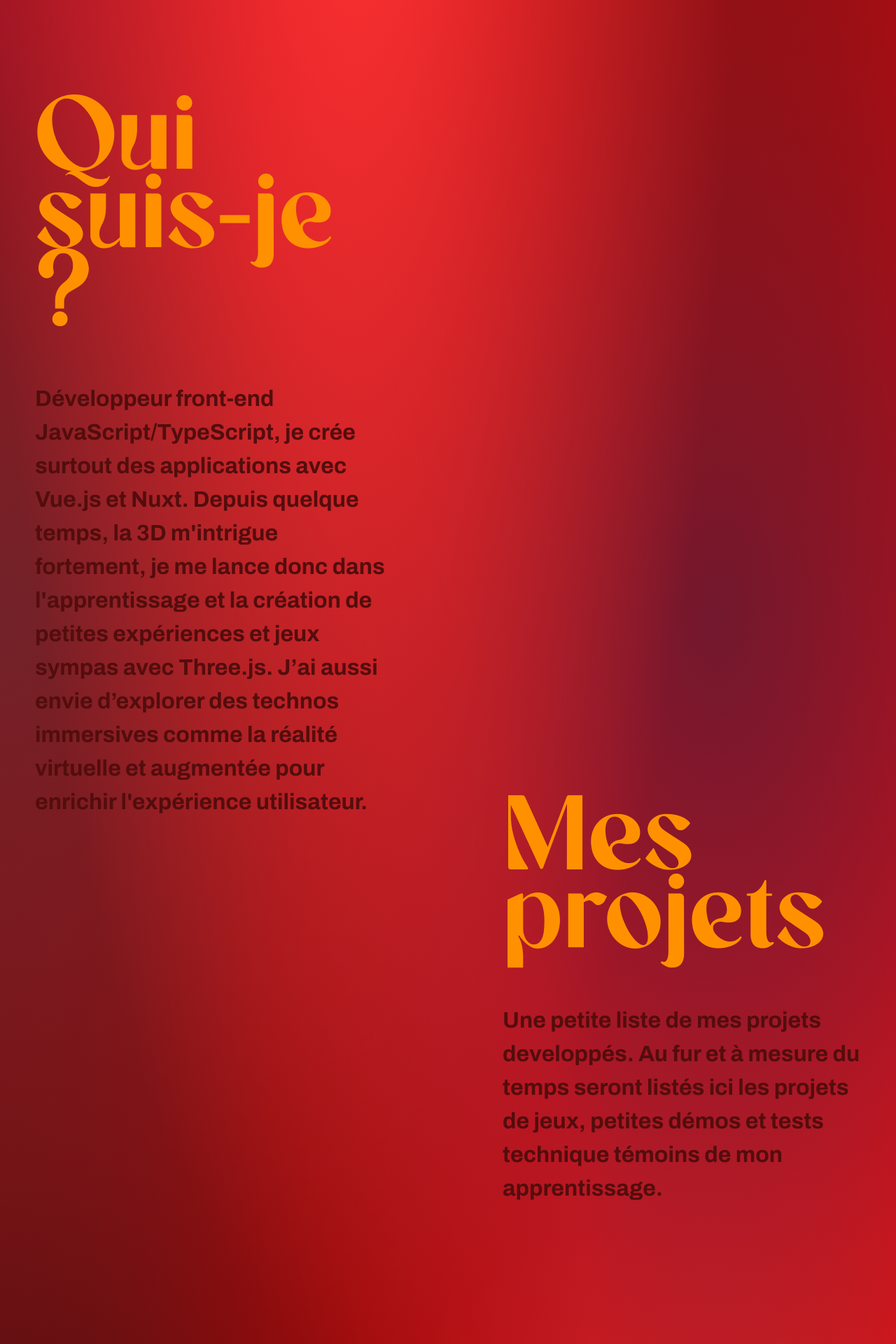
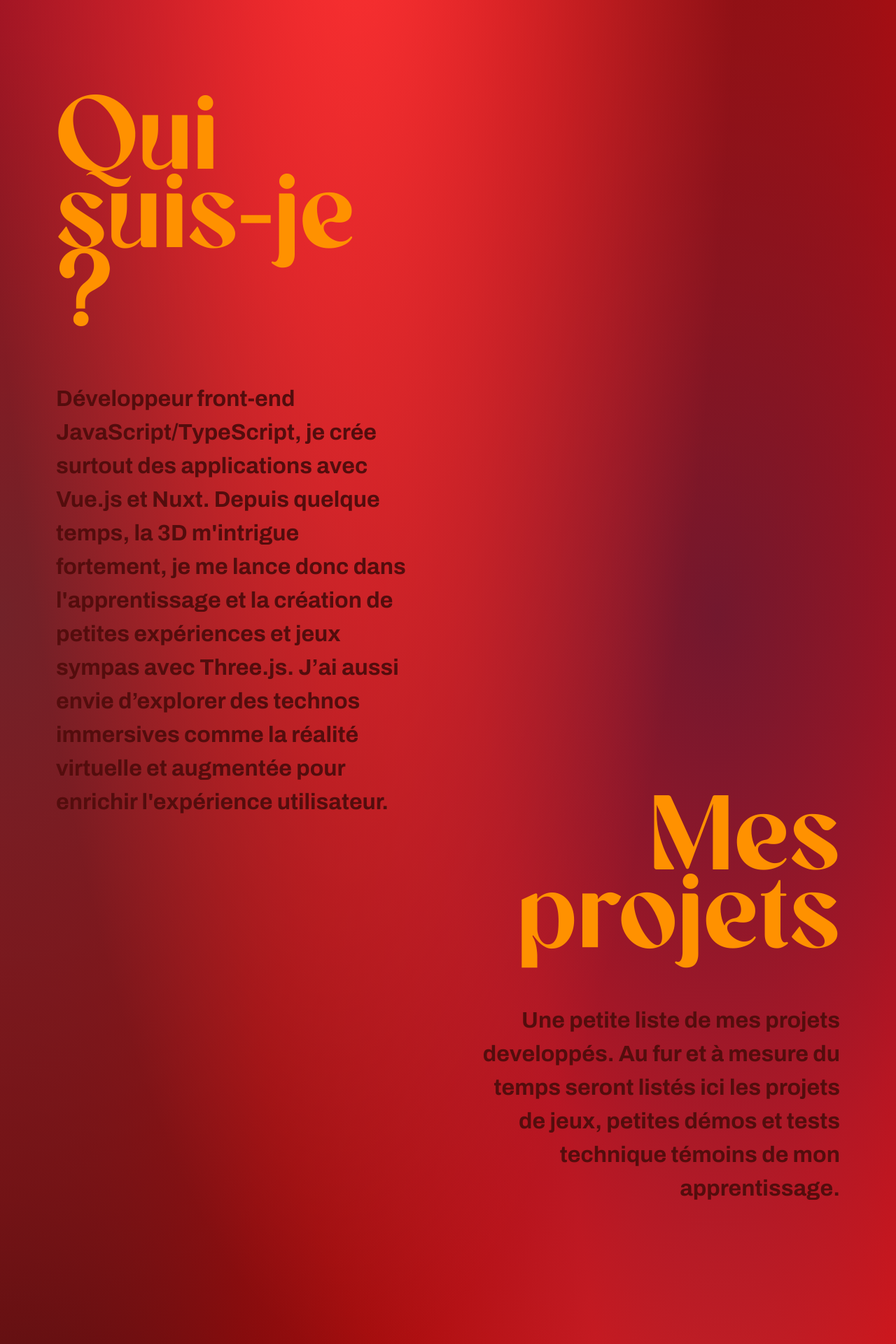
Before and after one commit to Ackermiam/horror-site, a Vue app: page / in a window 1280 px wide. Shown: the part 1120-3040 px from the top of the page at 70% size. Built offline with nearby package versions, Linux system fonts and the light colour scheme; no server answers.

Commit message:
update smartphone version

```diff
--- a/src/App.vue
+++ b/src/App.vue
@@ -1,4 +1,3 @@
-
 <template>
   <section class="Section">
     <div ref="three"></div>
@@ -7,25 +6,42 @@
     <h1 class="thirdtitle">Acker'Prod</h1>
     <h1 class="fourthtitle">Acker'Prod</h1>
     <div class="Presentation">
-      <h3>Qui <br> suis-je ?</h3>
-      <p>Développeur front-end JavaScript/TypeScript, je crée surtout des applications avec Vue.js et Nuxt. Depuis quelque temps, la 3D m'intrigue fortement, je me lance donc dans l'apprentissage et la création de petites expériences et jeux sympas avec Three.js. J’ai aussi envie d’explorer des technos immersives comme la réalité virtuelle et augmentée pour enrichir l'expérience utilisateur.</p>
+      <h3>
+        Qui <br />
+        suis-je ?
+      </h3>
+      <p>
+        Développeur front-end JavaScript/TypeScript, je crée surtout des
+        applications avec Vue.js et Nuxt. Depuis quelque temps, la 3D m'intrigue
+        fortement, je me lance donc dans l'apprentissage et la création de
+        petites expériences et jeux sympas avec Three.js. J’ai aussi envie
+        d’explorer des technos immersives comme la réalité virtuelle et
+        augmentée pour enrichir l'expérience utilisateur.
+      </p>
     </div>
     <div class="PresentationProject">
-      <h3>Mes <br> projets</h3>
-      <p>Une petite liste de mes projets developpés. Au fur et à mesure du temps seront listés ici les projets de jeux, petites démos et tests technique témoins de mon apprentissage.</p>
+      <h3>
+        Mes <br />
+        projets
+      </h3>
+      <p>
+        Une petite liste de mes projets developpés. Au fur et à mesure du temps
+        seront listés ici les projets de jeux, petites démos et tests technique
+        témoins de mon apprentissage.
+      </p>
     </div>
   </section>
 </template>
 
 <script setup lang="ts">
-import {ref, onMounted} from "vue";
+import { ref, onMounted } from "vue";
 import { Logic } from "./three/logic";
 
 const three = ref();
 
 onMounted(() => {
   const logic = new Logic(three.value);
-})
+});
 </script>
 
 <style scoped>
@@ -41,8 +57,8 @@ div {
 }
 
 h1 {
-  font-family: 'Mewatonia';
-  font-size: 12em;
+  font-size: 5em;
+  font-family: "Mewatonia";
   position: absolute;
   left: 50%;
   transform: translateX(-50%);
@@ -51,51 +67,96 @@ h1 {
   z-index: -1;
 }
 
+h3 {
+  font-family: "Mewatonia";
+  font-size: 5em;
+  line-height: 0.7em;
+  margin: 0 0 0.5em 0;
+  color: rgb(255, 145, 0);
+}
+
 p {
-  font-size: 2em;
+  font-size: 1.5em;
   font-family: "Archivo";
   font-weight: 700;
   color: rgb(83, 13, 13);
 }
 
-h3 {
-  font-family: 'Mewatonia';
-  font-size: 10em;
-  line-height: 0.7em;
-  margin: 0 0 .5em 0;
+.firsttitle {
+  color: rgb(41, 10, 10);
+  top: 100px;
+}
+.secondtitle {
+  top: 175px;
+  color: rgb(102, 17, 17);
+}
+.thirdtitle {
   color: rgb(255, 145, 0);
+  top: 250px;
 }
+.fourthtitle {
+  color: rgb(170, 26, 26);
+  top: 325px;
+}
+
 
 .Presentation {
   z-index: -1;
   position: absolute;
   top: 1250px;
-  max-width: 40%;
-  left: 50px;
+  padding: 0 30px;
 }
 
 .PresentationProject {
   z-index: -1;
   position: absolute;
   top: 2250px;
-  max-width: 40%;
-  right: 50px;
+  padding: 0 30px;
+  text-align: right;
 }
 
-.firsttitle {
-  color: rgb(41, 10, 10);
-  top: 50px;
-}
-.secondtitle {
-  top: 200px;
-  color: rgb(102, 17, 17);
-}
-.thirdtitle {
-  color: rgb(255, 145, 0);
-  top: 350px;
-}
-.fourthtitle {
-  color: rgb(170, 26, 26);
-  top: 500px;
+@media (min-width: 900px) {
+  h1 {
+    font-size: 12em;
+    line-height: 0.8em;
+  }
+
+  h3 {
+    font-size: 10em;
+    line-height: 0.7em;
+  }
+
+  p {
+    font-size: 2em;
+  }
+
+  .firsttitle {
+    top: 50px;
+  }
+  .secondtitle {
+    top: 200px;
+  }
+  .thirdtitle {
+    top: 350px;
+  }
+  .fourthtitle {
+    top: 500px;
+  }
+
+  .Presentation {
+    z-index: -1;
+    position: absolute;
+    top: 1250px;
+    max-width: 40%;
+    left: 50px;
+  }
+
+  .PresentationProject {
+    z-index: -1;
+    position: absolute;
+    top: 2250px;
+    max-width: 40%;
+    right: 50px;
+  }
 }
 </style>
--- a/src/three/logic.ts
+++ b/src/three/logic.ts
@@ -72,11 +72,9 @@ export class Logic {
     directionalLight.position.set(0, 10, 10).normalize();
     this.scene.add(directionalLight);
 
-    window.addEventListener('scroll', (e) => {
-      console.log(e.target);
+    window.addEventListener('scroll', () => {
       this.move();
       this.scale();
-      //this.translate();
     })
 
     this.tick();
@@ -84,9 +82,6 @@ export class Logic {
 
   tick() {
     this.renderer.render(this.scene, this.camera);
-    if (this.mesh) {
-      //this.move();
-    }
     if (this.mixer) {
       const delta = this.clock.getDelta();
       this.mixer.update(delta);
@@ -105,7 +100,6 @@ export class Logic {
   }
 
   scale() {
-
     if(this.mesh.scale.x <= 2.4) {
       this.mesh.scale.x += 0.015
       this.mesh.scale.y += 0.015
```
